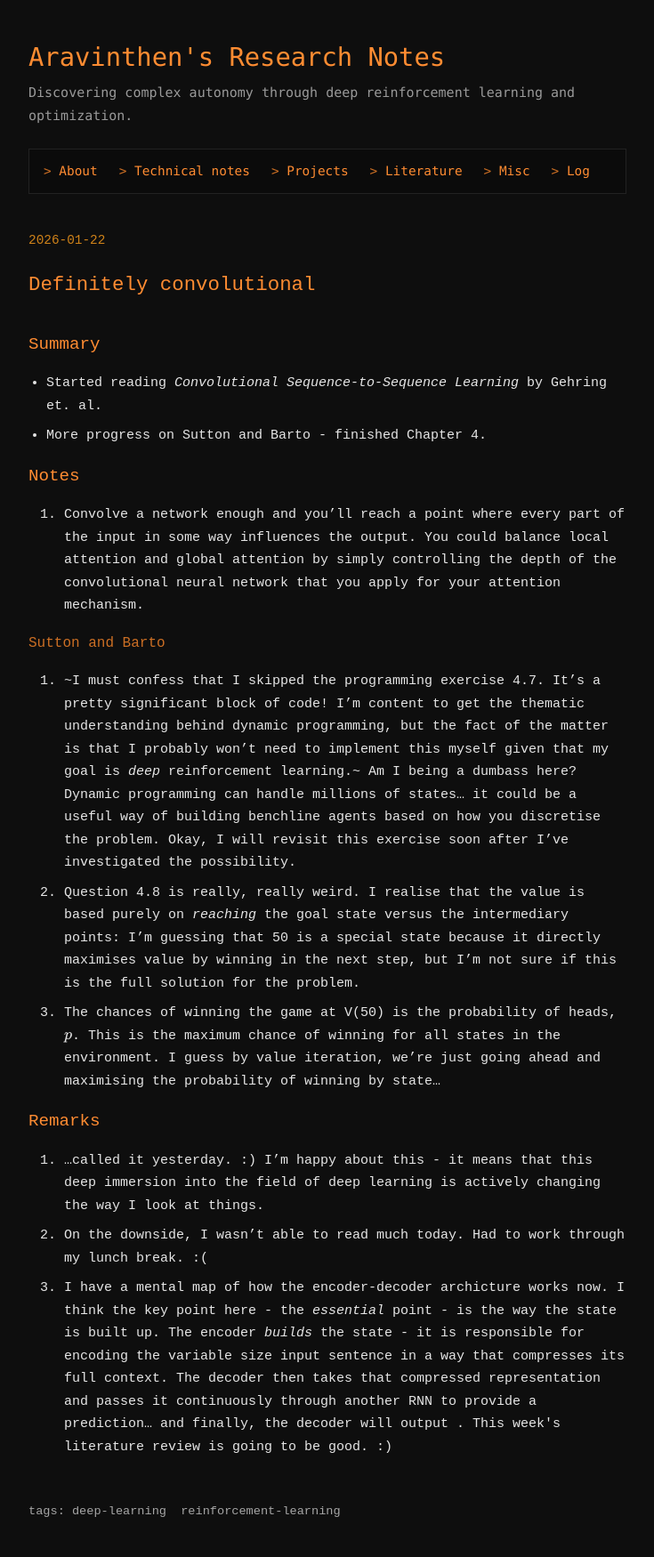
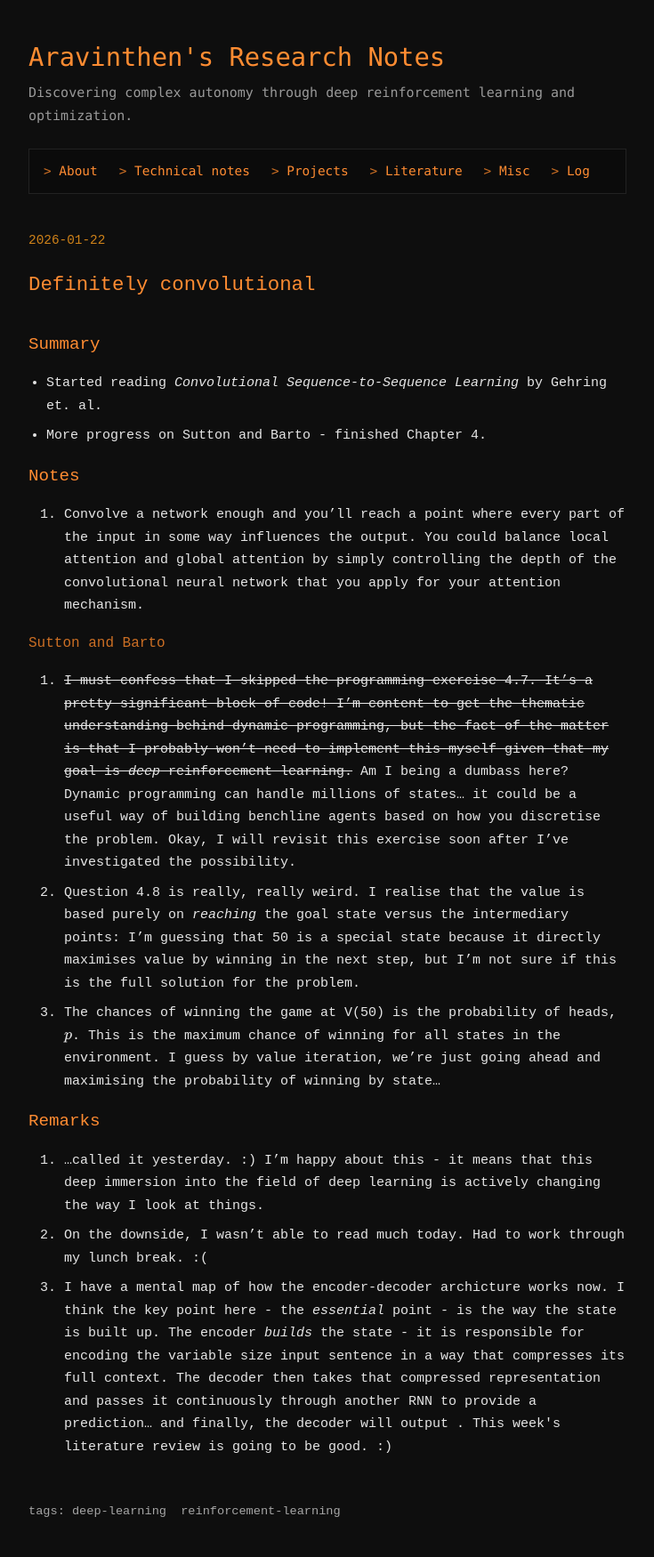
Before and after one commit to aravinthen/aravinthen.github.io, a Jekyll site: the page built from _log/2026-01-22.md, in a window 1280 px wide. Shown: the whole page at 89% size, without its empty margins (272-1007 px from the left). Built offline with Jekyll 4.4.1, drawn with Linux system fonts in a browser that asks for light colours.

Commit message:
strikethrough corrected

```diff
--- a/_log/2026-01-22.md
+++ b/_log/2026-01-22.md
@@ -14,7 +14,7 @@ tags: [deep-learning, reinforcement-learning]
 1. Convolve a network enough and you'll reach a point where every part of the input in some way influences the output. You could balance local attention and global attention by simply controlling the depth of the convolutional neural network that you apply for your attention mechanism.
 
 ### Sutton and Barto
-1. ~I must confess that I skipped the programming exercise 4.7. It's a pretty significant block of code! I'm content to get the thematic understanding behind dynamic programming, but the fact of the matter is that I probably won't need to implement this myself given that my goal is *deep* reinforcement learning.~ Am I being a dumbass here? Dynamic programming can handle millions of states... it could be a useful way of building benchline agents based on how you discretise the problem. Okay, I will revisit this exercise soon after I've investigated the possibility.
+1. ~~I must confess that I skipped the programming exercise 4.7. It's a pretty significant block of code! I'm content to get the thematic understanding behind dynamic programming, but the fact of the matter is that I probably won't need to implement this myself given that my goal is *deep* reinforcement learning.~~ Am I being a dumbass here? Dynamic programming can handle millions of states... it could be a useful way of building benchline agents based on how you discretise the problem. Okay, I will revisit this exercise soon after I've investigated the possibility.
 2. Question 4.8 is really, really weird. I realise that the value is based purely on *reaching* the goal state versus the intermediary points: I'm guessing that 50 is a special state because it directly maximises value by winning in the next step, but I'm not sure if this is the full solution for the problem.
 3. The chances of winning the game at V(50) is the probability of heads, $$p$$. This is the maximum chance of winning for all states in the environment. I guess by value iteration, we're just going ahead and maximising the probability of winning by state...
 
```
